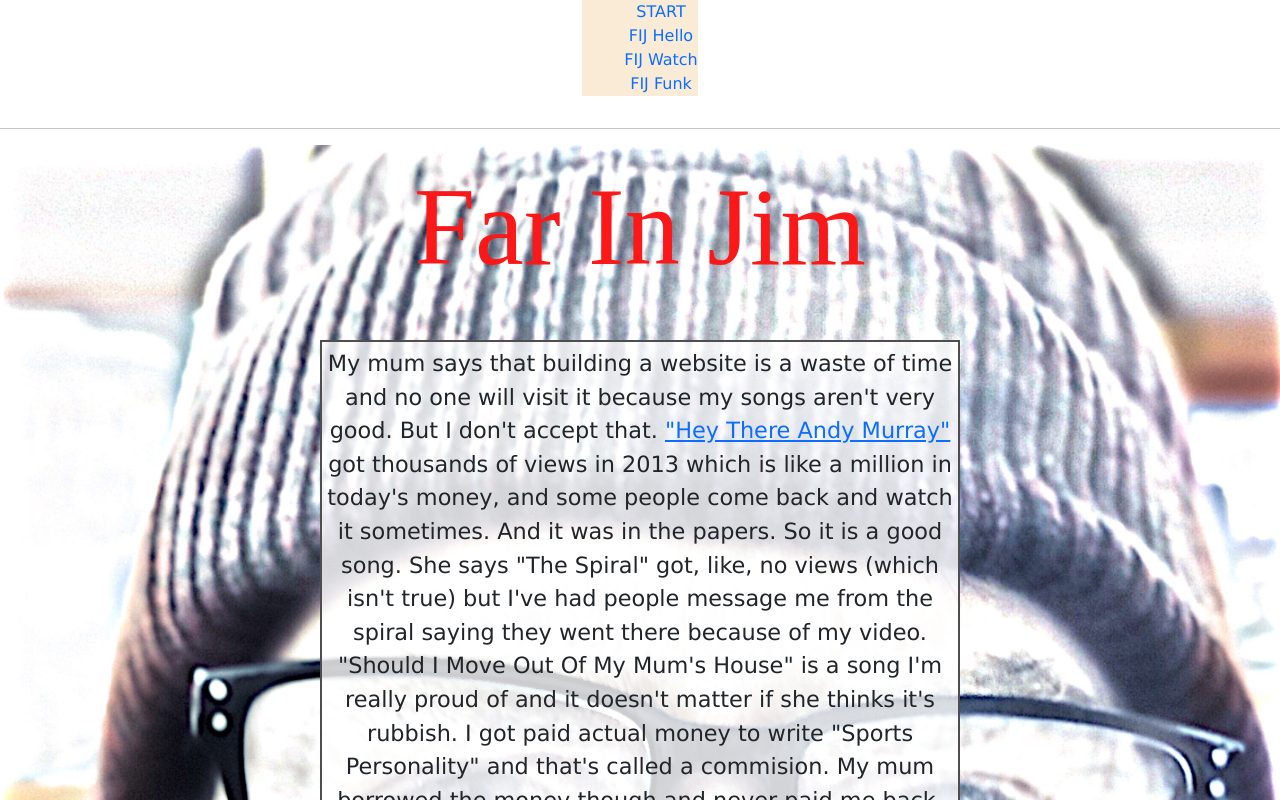
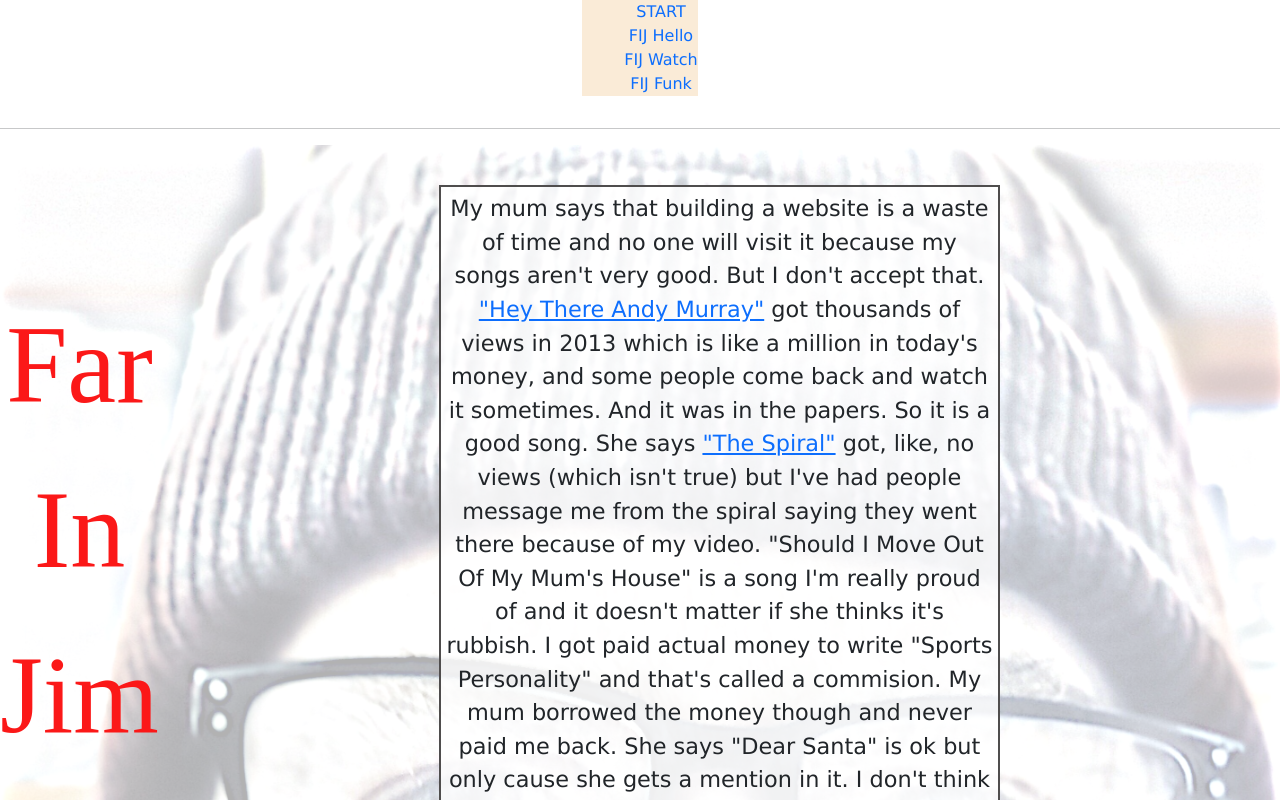
Before and after one commit to Speirsy/speirsy, a React (Create React App) app: page /FaRiNjIm in a window 1280 px wide. Shown: the top 800 px of the page. Built offline with nearby package versions, Linux system fonts and the light colour scheme; no server answers.

Commit message:
fixed transparency issue for main image on FIJHello

```diff
--- a/src/components/farinjim/FIJ.css
+++ b/src/components/farinjim/FIJ.css
@@ -55,19 +55,31 @@ nav a {text-decoration: none;}
 
 
 
+.main-image {
+    position: relative;
+    display: flex;
+    justify-content: center;
+    align-items: center;
+    height: 100vh;
+    background-color: #fff;
+    min-height: 100vh;
+    z-index: 1;
+  }
+
+  .main-image::before {
+    content: "";
+    position: absolute;
+    top: 0;
+    left: 0;
+    width: 100%;
+    height: 100%;
+    opacity: 0.3;
+    background-image: url("FIJimages/FIJ_Scanned.jpg");
+    background-size: cover;
+    z-index: -1;
+  }
 
 
-
-.main-image {
-    background-image: url("FIJimages/FIJ_Scanned.jpg");
-    background-color:rgb(255, 255, 255);
-
-    background-blend-mode:multiply;
-    /* opacity: .95; */
-    background-size:cover;
-    min-height: 100vh;
-
-}
 
 
 .title {
--- a/src/components/farinjim/FIJHello.js
+++ b/src/components/farinjim/FIJHello.js
@@ -7,7 +7,9 @@ const FIJHello = () => {
   return (
     <>
 
+
       <div className="main-image">
+
       <header>
         <div className="title">Far In Jim
         </div>
@@ -19,7 +21,7 @@ const FIJHello = () => {
 
         My mum says that building a website is a waste of time and no one will visit it because my songs aren't very good.
         But I don't accept that. <a href='https://www.youtube.com/watch?v=0hBAQuQVxEY'>"Hey There Andy Murray"</a> got thousands of views in 2013 which is like a million in today's money, and some people come back and watch it sometimes. And it was in the papers. So it is a good song.
-        She says "The Spiral" got, like, no views (which isn't true) but I've had people message me from the spiral saying they went there because of my video. "Should I Move Out Of My Mum's House" is a song I'm really proud of and it doesn't matter if she thinks it's rubbish.
+        She says <a href='https://www.youtube.com/watch?v=Cxcxt_KRpNk'>"The Spiral"</a> got, like, no views (which isn't true) but I've had people message me from the spiral saying they went there because of my video. "Should I Move Out Of My Mum's House" is a song I'm really proud of and it doesn't matter if she thinks it's rubbish.
         I got paid actual money to write "Sports Personality" and that's called a commision. My mum borrowed the money though and never paid me back. She says "Dear Santa" is ok but only cause she gets a mention in it. I don't think she's even listened to any of the others.
         But I don't care what she thinks anymore. I'm going to keep doing it anyway.
 
```
